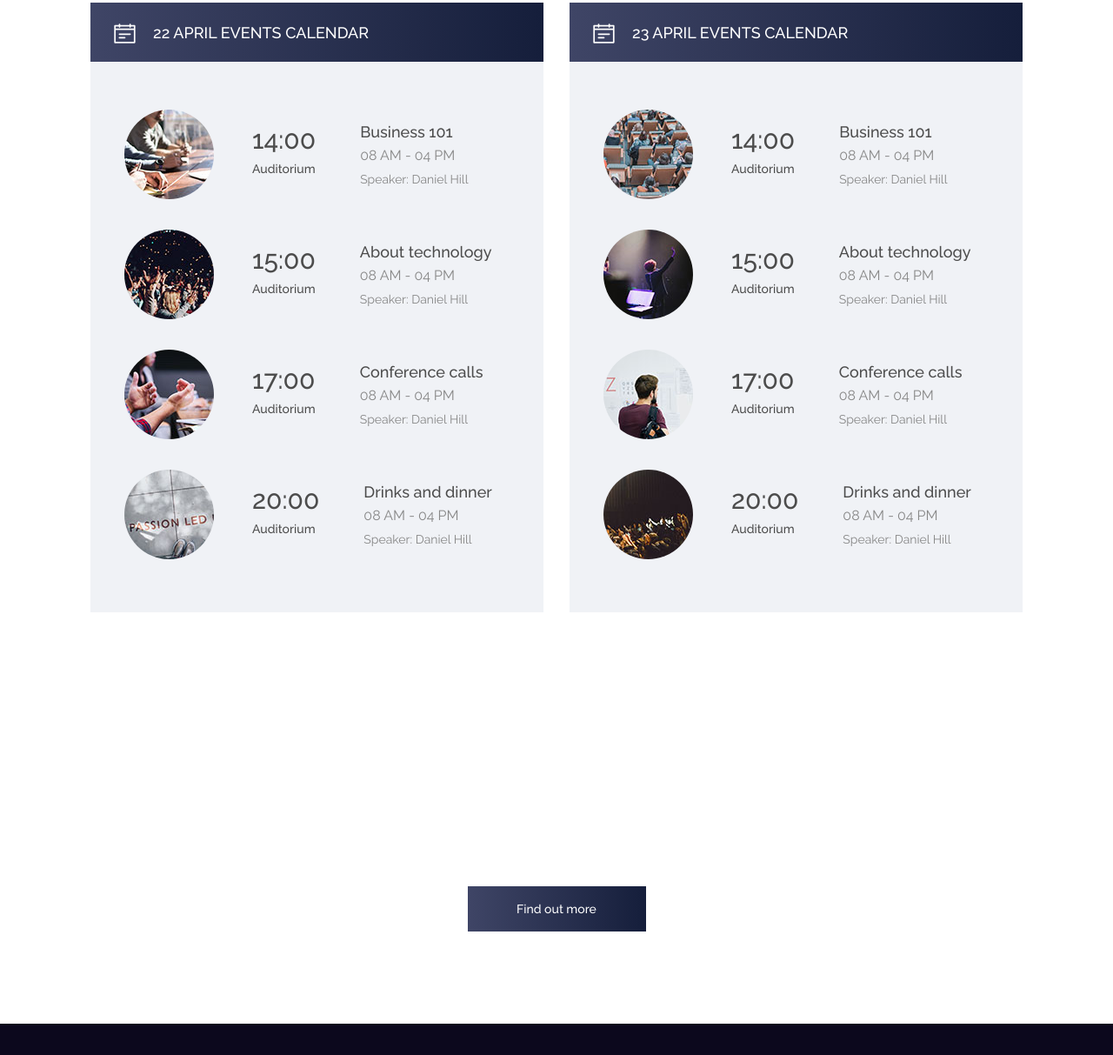
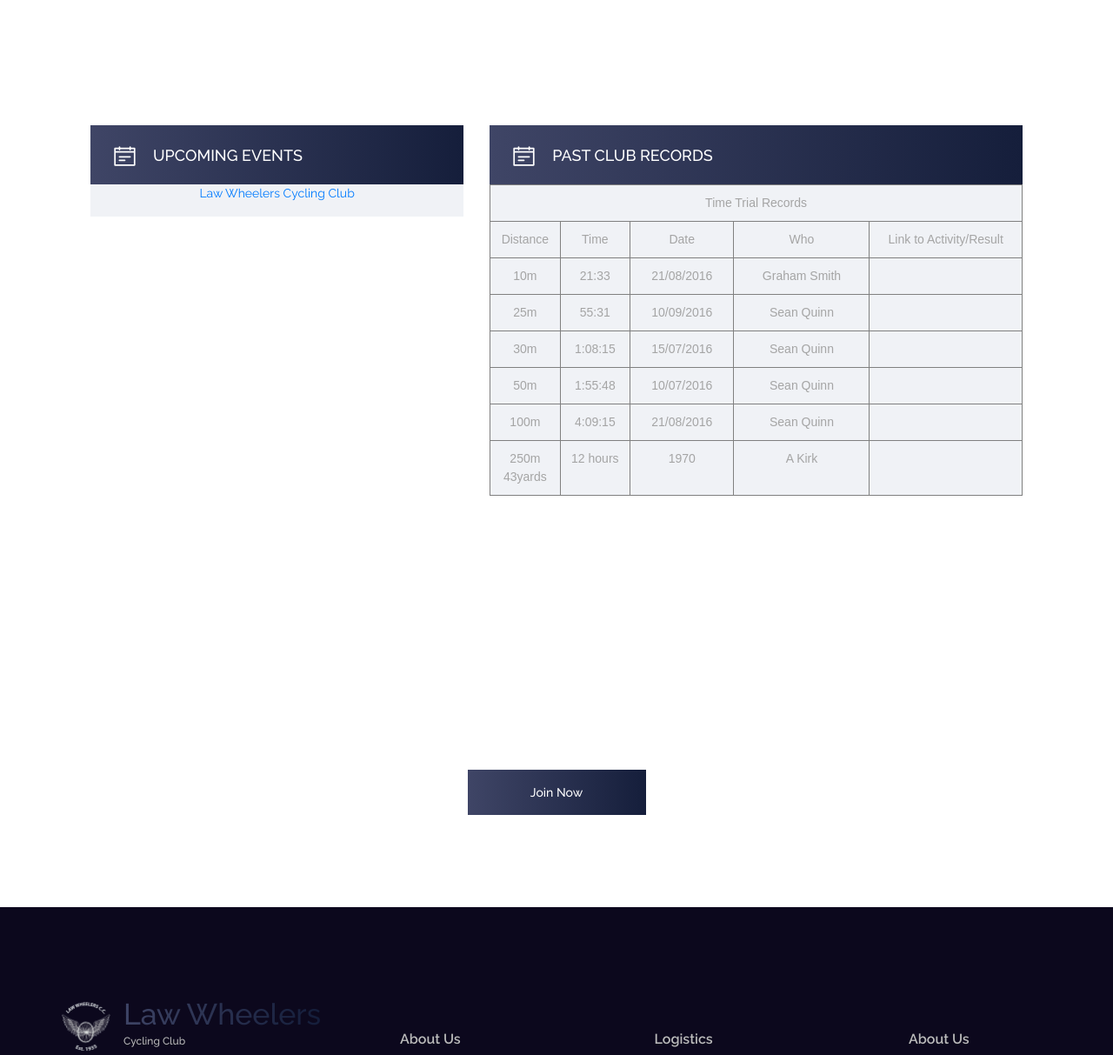
Before and after one commit to CallumSergeant/law-wheelers, a plain HTML site: page index.html in a window 1280 px wide. Shown: the part 2036-3249 px from the top of the page at 87% size. Drawn offline with Linux system fonts and the light colour scheme.

Commit message:
Update page

```diff
--- a/index.html
+++ b/index.html
@@ -156,10 +156,25 @@
 		<!-- Intro -->
 
 		<div class="intro">
+			<div class="row">
+				<div class="col text-left">
+					<h2>A brief intorduction.</h2>
+					<hr style="border-color: grey;">
+					<br>
+					<div>
+						<p>The Law Wheelers are a friendly and welcoming cycling club serving the Lanarkshire area. The club promotes
+							cycling at all levels from novice to experienced rider.</p>
+					</div>
+					<div class="home_buttons">
+						<div class="button home_button"><a href="#">View activity on Facebook</a></div>
+					</div>
+				</div>
+
+			</div>
 			<!--<div class="intro_content d-flex flex-row flex-wrap align-items-start justify-content-between" style="width:100%;">-->
-					<div class="row">
+			<!--<div class="row">
 				<div class="col text-center">
-								<div class="pricing_section_title" style="color:#151E3B; text-align: left;">Facebook</div>
+					<div class="pricing_section_title" style="color:#151E3B; text-align: left;">Facebook Feed</div>
 				</div>
 			</div>
 			<hr style="border-color: #151E3B;">
@@ -168,26 +183,27 @@
 			 data-show-facepile="false">
 				<blockquote cite="https://www.facebook.com/Lawwheelers/" class="fb-xfbml-parse-ignore">
 			</div>
+			-->
 		</div>
 	</div>
 
 	<!-- Pricing -->
 
-		<div class="pricing">
+	<div class="pricing" id="strava">
 		<div class="parallax_background parallax-window" data-parallax="scroll" data-image-src="images/background-2.jpg"
 		 data-speed="0.8"></div>
 		<div class="container">
 			<div class="row">
 				<div class="col text-center">
-						<div class="pricing_section_title">Strava</div>
+					<!--Strava Logo-->
+					<div class="pricing_section_title"><img src="images/strava-logo.png" style="height:40px;"></div>
 				</div>
 			</div>
 			<div class="row pricing_row">
 
 				<!-- Strava General Data Item -->
 				<div class="col-lg-6 pricing_col">
-								<iframe allowtransparency frameborder='0'
-								height='160' scrolling='no' src='https://www.strava.com/clubs/4679/latest-rides/fe82bc49276ff459b40da7084f84e8a6173d177a?show_rides=false'
+					<iframe allowtransparency frameborder='0' height='160' scrolling='no' src='https://www.strava.com/clubs/4679/latest-rides/fe82bc49276ff459b40da7084f84e8a6173d177a?show_rides=false'
 					 width='100%'></iframe>
 				</div>
 
@@ -205,77 +221,21 @@
 	<div class="calendar">
 		<div class="container reset_container">
 			<div class="row">
-					<div class="col-xl-6 calendar_col">
+				<div class="col-xl-5 calendar_col">
 					<div class="calendar_container">
 						<div class="calendar_title_bar d-flex flex-row align-items-center justify-content-start">
 							<div>
 								<div class="calendar_icon"><img src="images/calendar.svg" alt=""></div>
 							</div>
-								<div class="calendar_title">22 april events calendar</div>
+							<div class="calendar_title">Upcoming Events</div>
 						</div>
-							<div class="calendar_items">
-
-								<!-- Calendar Item -->
-								<div class="calendar_item d-flex flex-row align-items-center justify-content-start">
 						<div>
-										<div class="calendar_item_image"><img src="images/event_1.jpg" alt=""></div>
-									</div>
-									<div class="calendar_item_time">
-										<div>14:00</div>
-										<div>Auditorium</div>
-									</div>
-									<div class="calendar_item_text">
-										<div>Business 101</div>
-										<div>08 AM - 04 PM</div>
-										<div>Speaker: Daniel Hill</div>
-									</div>
-								</div>
-
-								<!-- Calendar Item -->
-								<div class="calendar_item d-flex flex-row align-items-center justify-content-start">
-									<div>
-										<div class="calendar_item_image"><img src="images/event_2.jpg" alt=""></div>
-									</div>
-									<div class="calendar_item_time">
-										<div>15:00</div>
-										<div>Auditorium</div>
-									</div>
-									<div class="calendar_item_text">
-										<div>About technology</div>
-										<div>08 AM - 04 PM</div>
-										<div>Speaker: Daniel Hill</div>
-									</div>
-								</div>
-
-								<!-- Calendar Item -->
-								<div class="calendar_item d-flex flex-row align-items-center justify-content-start">
-									<div>
-										<div class="calendar_item_image"><img src="images/event_3.jpg" alt=""></div>
-									</div>
-									<div class="calendar_item_time">
-										<div>17:00</div>
-										<div>Auditorium</div>
-									</div>
-									<div class="calendar_item_text">
-										<div>Conference calls</div>
-										<div>08 AM - 04 PM</div>
-										<div>Speaker: Daniel Hill</div>
-									</div>
-								</div>
-
-								<!-- Calendar Item -->
-								<div class="calendar_item d-flex flex-row align-items-center justify-content-start">
-									<div>
-										<div class="calendar_item_image"><img src="images/event_4.jpg" alt=""></div>
-									</div>
-									<div class="calendar_item_time">
-										<div>20:00</div>
-										<div>Auditorium</div>
-									</div>
-									<div class="calendar_item_text">
-										<div>Drinks and dinner</div>
-										<div>08 AM - 04 PM</div>
-										<div>Speaker: Daniel Hill</div>
+							<div style="align-content: center;">
+								<div class="fb-page text-center" data-href="https://www.facebook.com/Lawwheelers/" data-tabs="events"
+								 data-width="500" data-height="1000" data-small-header="true" data-adapt-container-width="true" data-hide-cover="true"
+								 data-show-facepile="false">
+									<blockquote cite="https://www.facebook.com/Lawwheelers/" class="fb-xfbml-parse-ignore"><a href="https://www.facebook.com/Lawwheelers/">Law
+											Wheelers Cycling Club</a></blockquote>
 								</div>
 							</div>
 
@@ -283,84 +243,89 @@
 					</div>
 				</div>
 
-					<div class="col-xl-6 calendar_col">
+				<div class="col-xl-7 calendar_col">
 					<div class="calendar_container">
 						<div class="calendar_title_bar d-flex flex-row align-items-center justify-content-start">
 							<div>
 								<div class="calendar_icon"><img src="images/calendar.svg" alt=""></div>
 							</div>
-								<div class="calendar_title">23 april events calendar</div>
+							<div class="calendar_title">Past Club Records</div>
 						</div>
-							<div class="calendar_items">
-
-								<!-- Calendar Item -->
-								<div class="calendar_item d-flex flex-row align-items-center justify-content-start">
-									<div>
-										<div class="calendar_item_image"><img src="images/event_5.jpg" alt=""></div>
-									</div>
-									<div class="calendar_item_time">
-										<div>14:00</div>
-										<div>Auditorium</div>
-									</div>
-									<div class="calendar_item_text">
-										<div>Business 101</div>
-										<div>08 AM - 04 PM</div>
-										<div>Speaker: Daniel Hill</div>
-									</div>
-								</div>
-
-								<!-- Calendar Item -->
-								<div class="calendar_item d-flex flex-row align-items-center justify-content-start">
-									<div>
-										<div class="calendar_item_image"><img src="images/event_6.jpg" alt=""></div>
-									</div>
-									<div class="calendar_item_time">
-										<div>15:00</div>
-										<div>Auditorium</div>
-									</div>
-									<div class="calendar_item_text">
-										<div>About technology</div>
-										<div>08 AM - 04 PM</div>
-										<div>Speaker: Daniel Hill</div>
-									</div>
-								</div>
-
-								<!-- Calendar Item -->
-								<div class="calendar_item d-flex flex-row align-items-center justify-content-start">
-									<div>
-										<div class="calendar_item_image"><img src="images/event_7.jpg" alt=""></div>
-									</div>
-									<div class="calendar_item_time">
-										<div>17:00</div>
-										<div>Auditorium</div>
-									</div>
-									<div class="calendar_item_text">
-										<div>Conference calls</div>
-										<div>08 AM - 04 PM</div>
-										<div>Speaker: Daniel Hill</div>
-									</div>
-								</div>
-
-								<!-- Calendar Item -->
-								<div class="calendar_item d-flex flex-row align-items-center justify-content-start">
-									<div>
-										<div class="calendar_item_image"><img src="images/event_8.jpg" alt=""></div>
-									</div>
-									<div class="calendar_item_time">
-										<div>20:00</div>
-										<div>Auditorium</div>
-									</div>
-									<div class="calendar_item_text">
-										<div>Drinks and dinner</div>
-										<div>08 AM - 04 PM</div>
-										<div>Speaker: Daniel Hill</div>
-									</div>
-								</div>
-
+						<table style="border-collapse:collapse;border-spacing:0;table-layout: inherit; width: inherit; align-content: center;"
+						 class="tg">
+							<colgroup>
+								<col style="width: 66px">
+								<col style="width: 66px">
+								<col style="width: 98px">
+								<col style="width: 128px">
+								<col style="width: 144px">
+							</colgroup>
+							<tr>
+								<th style="font-family:Arial, sans-serif;font-size:14px;font-weight:normal;padding:10px 5px;border-style:solid;border-width:1px;overflow:hidden;word-break:normal;border-color:inherit;text-align:center;vertical-align:top"
+								 colspan="5">Time Trial Records</th>
+							</tr>
+							<tr>
+								<td style="font-family:Arial, sans-serif;font-size:14px;padding:10px 5px;border-style:solid;border-width:1px;overflow:hidden;word-break:normal;border-color:inherit;text-align:center;vertical-align:top">Distance</td>
+								<td style="font-family:Arial, sans-serif;font-size:14px;padding:10px 5px;border-style:solid;border-width:1px;overflow:hidden;word-break:normal;border-color:inherit;text-align:center;vertical-align:top">Time</td>
+								<td style="font-family:Arial, sans-serif;font-size:14px;padding:10px 5px;border-style:solid;border-width:1px;overflow:hidden;word-break:normal;border-color:inherit;text-align:center;vertical-align:top">Date</td>
+								<td style="font-family:Arial, sans-serif;font-size:14px;padding:10px 5px;border-style:solid;border-width:1px;overflow:hidden;word-break:normal;border-color:inherit;text-align:center;vertical-align:top">Who</td>
+								<td style="font-family:Arial, sans-serif;font-size:14px;padding:10px 5px;border-style:solid;border-width:1px;overflow:hidden;word-break:normal;border-color:inherit;text-align:center;vertical-align:top">Link
+									to Activity/Result</td>
+							</tr>
+							<tr>
+								<td style="font-family:Arial, sans-serif;font-size:14px;padding:10px 5px;border-style:solid;border-width:1px;overflow:hidden;word-break:normal;border-color:inherit;text-align:center;vertical-align:top">10m</td>
+								<td style="font-family:Arial, sans-serif;font-size:14px;padding:10px 5px;border-style:solid;border-width:1px;overflow:hidden;word-break:normal;border-color:inherit;text-align:center;vertical-align:top">21:33</td>
+								<td style="font-family:Arial, sans-serif;font-size:14px;padding:10px 5px;border-style:solid;border-width:1px;overflow:hidden;word-break:normal;border-color:inherit;text-align:center;vertical-align:top">21/08/2016</td>
+								<td style="font-family:Arial, sans-serif;font-size:14px;padding:10px 5px;border-style:solid;border-width:1px;overflow:hidden;word-break:normal;border-color:inherit;text-align:center;vertical-align:top">Graham
+									Smith</td>
+								<td style="font-family:Arial, sans-serif;font-size:14px;padding:10px 5px;border-style:solid;border-width:1px;overflow:hidden;word-break:normal;border-color:inherit;text-align:center;vertical-align:top"></td>
+							</tr>
+							<tr>
+								<td style="font-family:Arial, sans-serif;font-size:14px;padding:10px 5px;border-style:solid;border-width:1px;overflow:hidden;word-break:normal;border-color:inherit;text-align:center;vertical-align:top">25m</td>
+								<td style="font-family:Arial, sans-serif;font-size:14px;padding:10px 5px;border-style:solid;border-width:1px;overflow:hidden;word-break:normal;border-color:inherit;text-align:center;vertical-align:top">55:31</td>
+								<td style="font-family:Arial, sans-serif;font-size:14px;padding:10px 5px;border-style:solid;border-width:1px;overflow:hidden;word-break:normal;border-color:inherit;text-align:center;vertical-align:top">10/09/2016</td>
+								<td style="font-family:Arial, sans-serif;font-size:14px;padding:10px 5px;border-style:solid;border-width:1px;overflow:hidden;word-break:normal;border-color:inherit;text-align:center;vertical-align:top">Sean
+									Quinn</td>
+								<td style="font-family:Arial, sans-serif;font-size:14px;padding:10px 5px;border-style:solid;border-width:1px;overflow:hidden;word-break:normal;border-color:inherit;text-align:center;vertical-align:top"></td>
+							</tr>
+							<tr>
+								<td style="font-family:Arial, sans-serif;font-size:14px;padding:10px 5px;border-style:solid;border-width:1px;overflow:hidden;word-break:normal;border-color:inherit;text-align:center;vertical-align:top">30m</td>
+								<td style="font-family:Arial, sans-serif;font-size:14px;padding:10px 5px;border-style:solid;border-width:1px;overflow:hidden;word-break:normal;border-color:inherit;text-align:center;vertical-align:top">1:08:15</td>
+								<td style="font-family:Arial, sans-serif;font-size:14px;padding:10px 5px;border-style:solid;border-width:1px;overflow:hidden;word-break:normal;border-color:inherit;text-align:center;vertical-align:top">15/07/2016</td>
+								<td style="font-family:Arial, sans-serif;font-size:14px;padding:10px 5px;border-style:solid;border-width:1px;overflow:hidden;word-break:normal;border-color:inherit;text-align:center;vertical-align:top">Sean
+									Quinn</td>
+								<td style="font-family:Arial, sans-serif;font-size:14px;padding:10px 5px;border-style:solid;border-width:1px;overflow:hidden;word-break:normal;border-color:inherit;text-align:center;vertical-align:top"></td>
+							</tr>
+							<tr>
+								<td style="font-family:Arial, sans-serif;font-size:14px;padding:10px 5px;border-style:solid;border-width:1px;overflow:hidden;word-break:normal;border-color:inherit;text-align:center;vertical-align:top">50m</td>
+								<td style="font-family:Arial, sans-serif;font-size:14px;padding:10px 5px;border-style:solid;border-width:1px;overflow:hidden;word-break:normal;border-color:inherit;text-align:center;vertical-align:top">1:55:48</td>
+								<td style="font-family:Arial, sans-serif;font-size:14px;padding:10px 5px;border-style:solid;border-width:1px;overflow:hidden;word-break:normal;border-color:inherit;text-align:center;vertical-align:top">10/07/2016</td>
+								<td style="font-family:Arial, sans-serif;font-size:14px;padding:10px 5px;border-style:solid;border-width:1px;overflow:hidden;word-break:normal;border-color:inherit;text-align:center;vertical-align:top">Sean
+									Quinn</td>
+								<td style="font-family:Arial, sans-serif;font-size:14px;padding:10px 5px;border-style:solid;border-width:1px;overflow:hidden;word-break:normal;border-color:inherit;text-align:center;vertical-align:top"></td>
+							</tr>
+							<tr>
+								<td style="font-family:Arial, sans-serif;font-size:14px;padding:10px 5px;border-style:solid;border-width:1px;overflow:hidden;word-break:normal;border-color:inherit;text-align:center;vertical-align:top">100m</td>
+								<td style="font-family:Arial, sans-serif;font-size:14px;padding:10px 5px;border-style:solid;border-width:1px;overflow:hidden;word-break:normal;border-color:inherit;text-align:center;vertical-align:top">4:09:15</td>
+								<td style="font-family:Arial, sans-serif;font-size:14px;padding:10px 5px;border-style:solid;border-width:1px;overflow:hidden;word-break:normal;border-color:inherit;text-align:center;vertical-align:top">21/08/2016</td>
+								<td style="font-family:Arial, sans-serif;font-size:14px;padding:10px 5px;border-style:solid;border-width:1px;overflow:hidden;word-break:normal;border-color:inherit;text-align:center;vertical-align:top">Sean
+									Quinn</td>
+								<td style="font-family:Arial, sans-serif;font-size:14px;padding:10px 5px;border-style:solid;border-width:1px;overflow:hidden;word-break:normal;border-color:inherit;text-align:center;vertical-align:top"></td>
+							</tr>
+							<tr>
+								<td style="font-family:Arial, sans-serif;font-size:14px;padding:10px 5px;border-style:solid;border-width:1px;overflow:hidden;word-break:normal;border-color:inherit;text-align:center;vertical-align:top">250m
+									43yards</td>
+								<td style="font-family:Arial, sans-serif;font-size:14px;padding:10px 5px;border-style:solid;border-width:1px;overflow:hidden;word-break:normal;border-color:inherit;text-align:center;vertical-align:top">12
+									hours</td>
+								<td style="font-family:Arial, sans-serif;font-size:14px;padding:10px 5px;border-style:solid;border-width:1px;overflow:hidden;word-break:normal;border-color:inherit;text-align:center;vertical-align:top">1970</td>
+								<td style="font-family:Arial, sans-serif;font-size:14px;padding:10px 5px;border-style:solid;border-width:1px;overflow:hidden;word-break:normal;border-color:inherit;text-align:center;vertical-align:top">A
+									Kirk</td>
+								<td style="font-family:Arial, sans-serif;font-size:14px;padding:10px 5px;border-style:solid;border-width:1px;overflow:hidden;word-break:normal;border-color:inherit;text-align:center;vertical-align:top"></td>
+							</tr>
+						</table>
 					</div>
 				</div>
 			</div>
-
 		</div>
 	</div>
 	</div>
@@ -368,13 +333,14 @@
 	<!-- Call to action -->
 
 	<div class="cta">
-			<div class="parallax_background parallax-window" data-parallax="scroll" data-image-src="images/cta_1.jpg" data-speed="0.8"></div>
+		<div class="parallax_background parallax-window" data-parallax="scroll" data-image-src="images/main-background.jpg"
+		 data-speed="0.8"></div>
 		<div class="container">
 			<div class="row">
 				<div class="col">
 					<div class="cta_content text-center">
-							<div class="cta_title">Get your tickets now!</div>
-							<div class="button cta_button"><a href="#">Find out more</a></div>
+						<div class="cta_title">Ready to get stuck in?</div>
+						<div class="button cta_button"><a href="#">Join Now</a></div>
 					</div>
 				</div>
 			</div>
@@ -395,18 +361,18 @@
 								<a href="#">
 									<div class="logo_container d-flex flex-row align-items-start justify-content-start">
 										<div class="logo_image">
-												<div><img src="images/logo.png" alt=""></div>
+											<div><img src="images/brand/logo-white.png" alt=""></div>
 										</div>
 										<div class="logo_content">
-												<div id="logo_text" class="logo_text logo_text_not_ie">The Conference</div>
-												<div class="logo_sub">August 25, 2018 - Miami Marina Bay</div>
+											<div id="logo_text" class="logo_text logo_text_not_ie">Law Wheelers</div>
+											<div class="logo_sub">Cycling Club</div>
 										</div>
 									</div>
 								</a>
 							</div>
 							<div class="footer_about_text">
-									<p>Donec quis metus ac arcu luctus accumsan. Nunc in justo tincidunt, sodales nunc id, finibus nibh. Class
-										aptent taciti sociosqu ad litora torquent per conubia nostra, per inceptos himenaeos.</p>
+								<p>The Law Wheelers are a friendly and welcoming cycling club serving the Lanarkshire area. The club promotes
+									cycling at all levels from novice to experienced rider.</p>
 							</div>
 						</div>
 					</div>
@@ -464,12 +430,8 @@
 							<div class="footer_social">
 								<div class="footer_social_title">Follow us on Social Media</div>
 								<ul class="footer_social_list">
-										<li><a href="#"><i class="fa fa-pinterest" aria-hidden="true"></i></a></li>
 									<li><a href="#"><i class="fa fa-facebook" aria-hidden="true"></i></a></li>
 									<li><a href="#"><i class="fa fa-twitter" aria-hidden="true"></i></a></li>
-										<li><a href="#"><i class="fa fa-dribbble" aria-hidden="true"></i></a></li>
-										<li><a href="#"><i class="fa fa-behance" aria-hidden="true"></i></a></li>
-										<li><a href="#"><i class="fa fa-linkedin" aria-hidden="true"></i></a></li>
 								</ul>
 							</div>
 							<div class="footer_extra_right ml-lg-auto text-lg-right">
@@ -483,7 +445,8 @@
 								<div class="copyright">
 									<!-- Link back to Colorlib can't be removed. Template is licensed under CC BY 3.0. -->
 									Copyright &copy;
-										<script>document.write(new Date().getFullYear());</script> All rights reserved | This template is made with
+									<script>document.write(new Date().getFullYear());</script> Law Wheelers, All rights reserved | This template
+									is made with
 									<i class="fa fa-heart-o" aria-hidden="true"></i> by <a href="https://colorlib.com" target="_blank">Colorlib</a>
 									<!-- Link back to Colorlib can't be removed. Template is licensed under CC BY 3.0. -->
 								</div>
```
Also changed, not shown: images/strava-logo.png (added). Lines whose indentation alone changed are shown as unchanged.
